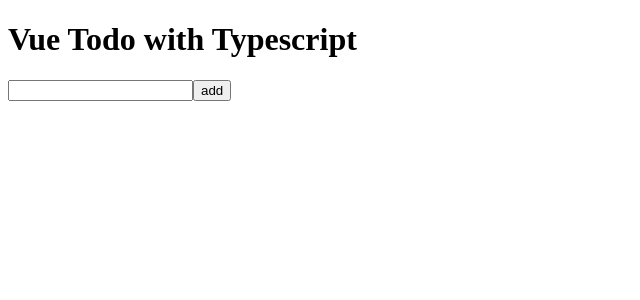
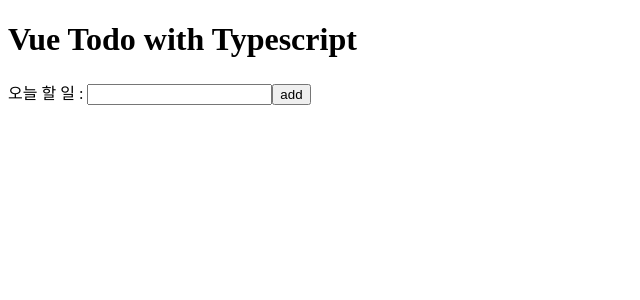
Before and after one commit to yesroad/vue-typescript, a Vue app: page / in a window 1280 px wide. Shown: the top 300 px of the page, without its empty margins (0-640 px from the left). Built offline with nearby package versions, Linux system fonts and the light colour scheme.

Commit message:
등록 기능 추가

```diff
--- a/src/App.vue
+++ b/src/App.vue
@@ -1,7 +1,7 @@
 <template>
 	<div>
 		<h1>Vue Todo with Typescript</h1>
-		<TodoInput :item="todoText" @input="updateTodoText" />
+		<TodoInput :item="todoText" @input="updateTodoText" @add="addTodoItem" />
 	</div>
 </template>
 
@@ -20,6 +20,14 @@ export default Vue.extend({
 		updateTodoText(value: any) {
 			this.todoText = value;
 		},
+		addTodoItem() {
+			const value = this.todoText;
+			localStorage.setItem(value, value);
+			this.initTodoIext();
+		},
+		initTodoIext() {
+			this.todoText = '';
+		},
 	},
 });
 </script>
--- a/src/components/TodoInput.vue
+++ b/src/components/TodoInput.vue
@@ -1,8 +1,8 @@
 <template>
 	<div>
-		<label for="todo-input"></label>
+		<label for="todo-input">오늘 할 일 : </label>
 		<input id="todo-input" type="text" :value="item" @input="handleInput" />
-		<button v-on:click="addTodo" type="button">add</button>
+		<button @click="addTodo" type="button">add</button>
 	</div>
 </template>
 
@@ -16,7 +16,7 @@ export default Vue.extend({
 			this.$emit('input', e.target.value);
 		},
 		addTodo() {
-			console.log('add');
+			this.$emit('add');
 		},
 	},
 });
```
